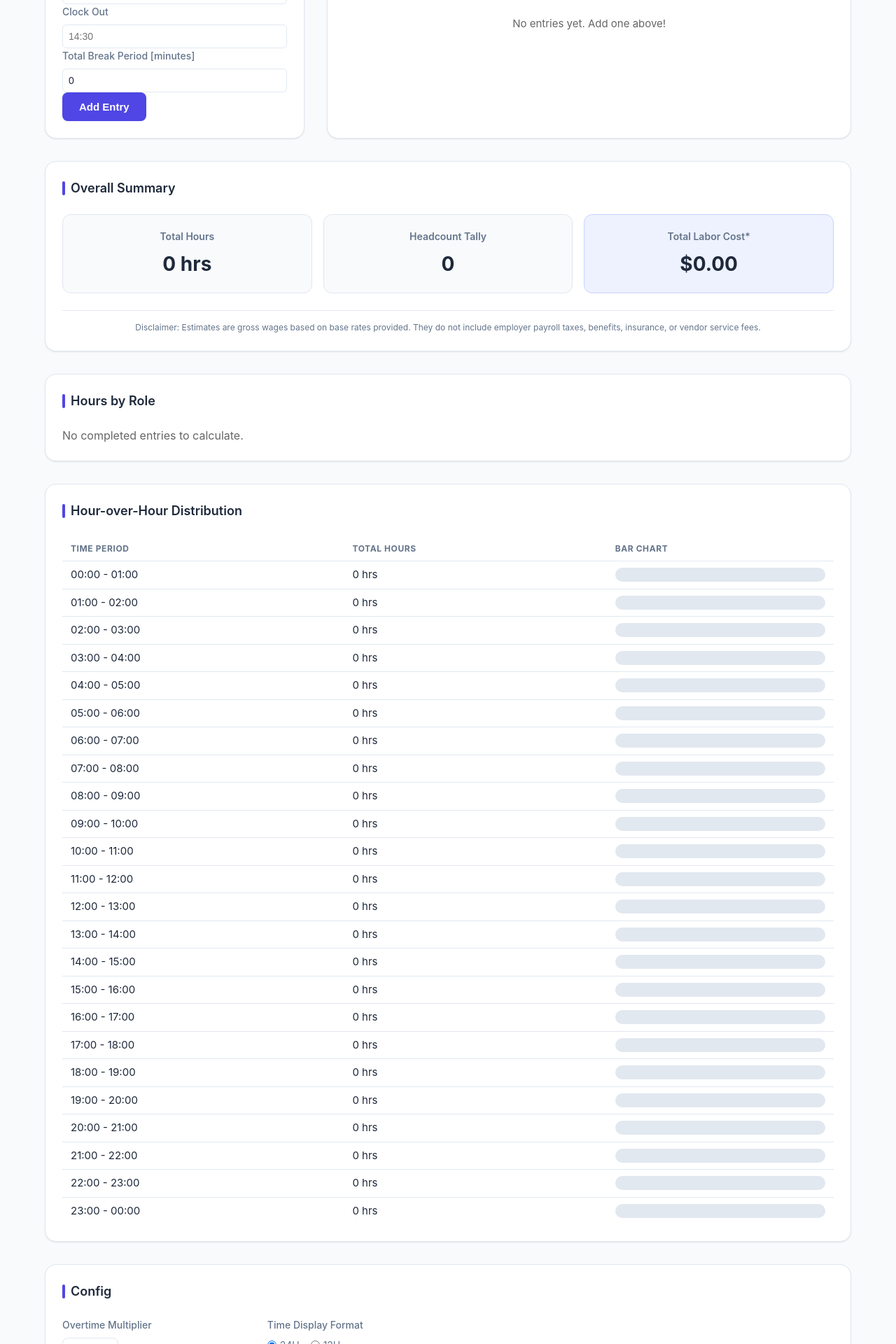
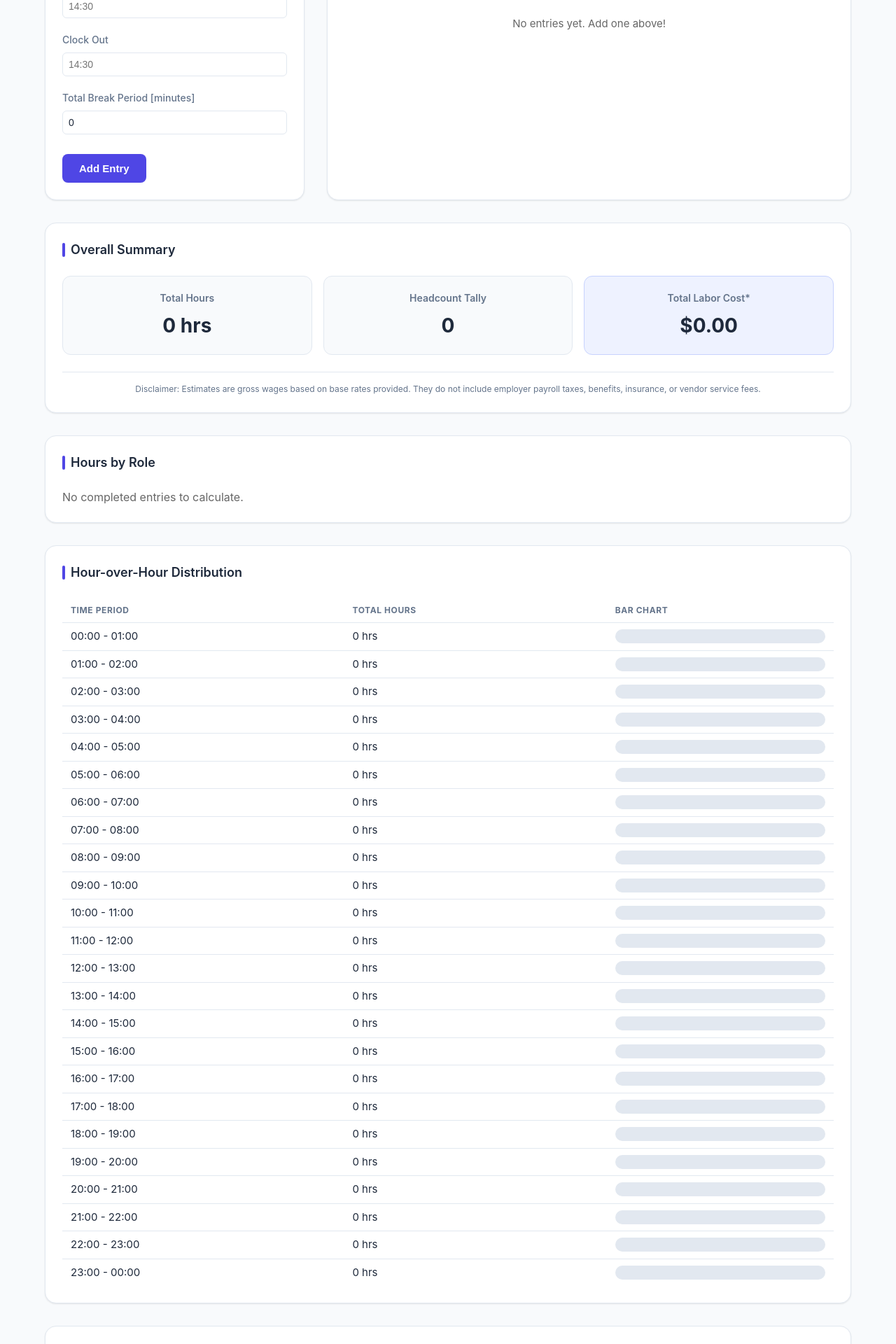
Before and after one commit to Garrett96/openlabor, a React (Vite) app: page / in a window 1280 px wide. Shown: the part 360-2280 px from the top of the page at 70% size. Built offline with nearby package versions, Linux system fonts and the light colour scheme.

Commit message:
Update styles.css

```diff
--- a/src/styles.css
+++ b/src/styles.css
@@ -500,3 +500,29 @@ input[type="radio"]:focus {
     box-shadow: none !important;
     outline: none !important;
 }
+
+/* --- Add Time Entry Form Polish --- */
+
+#timeEntryForm {
+display: flex;
+flex-direction: column;
+gap: 1.25rem; /* This creates perfect, equal spacing between every form group */
+}
+
+.form-group {
+    display: flex;
+    flex-direction: column;
+    gap: 0.5rem; /* Perfect, consistent spacing between the label and the input box */
+    margin-bottom: 0 !important; /* Kill any old margins that are causing the awkwardness */
+}
+
+.form-group label {
+    margin-bottom: 0 !important; /* Ensure the label doesn't push the input down unevenly */
+    font-weight: 500;
+}
+
+/* Give the button a little extra breathing room so it doesn't look cramped */
+#timeEntryForm .btn {
+margin-top: 0.5rem;
+width: fit-content; /* Prevents the button from stretching to 100% width awkwardly */
+}
```
